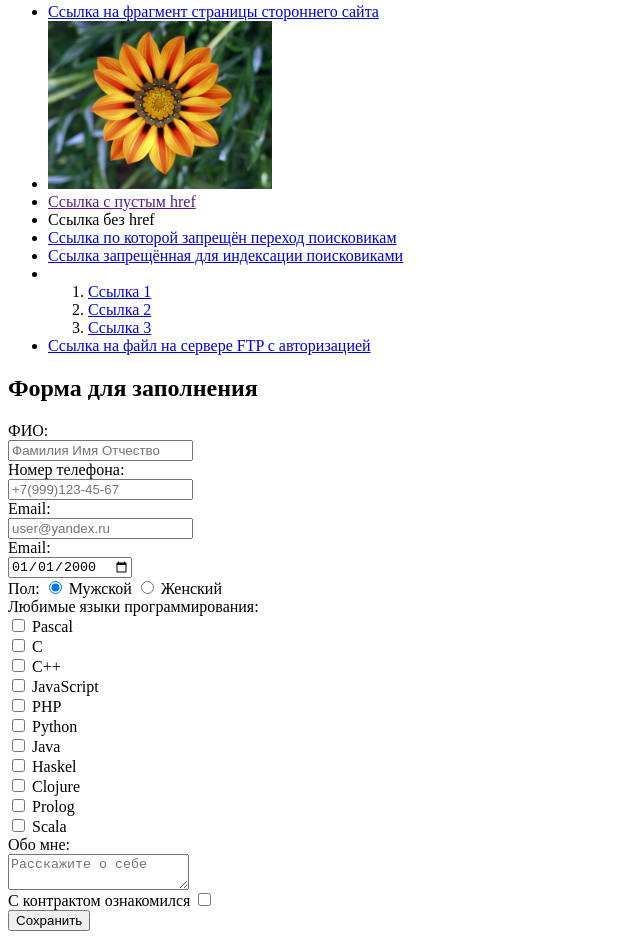
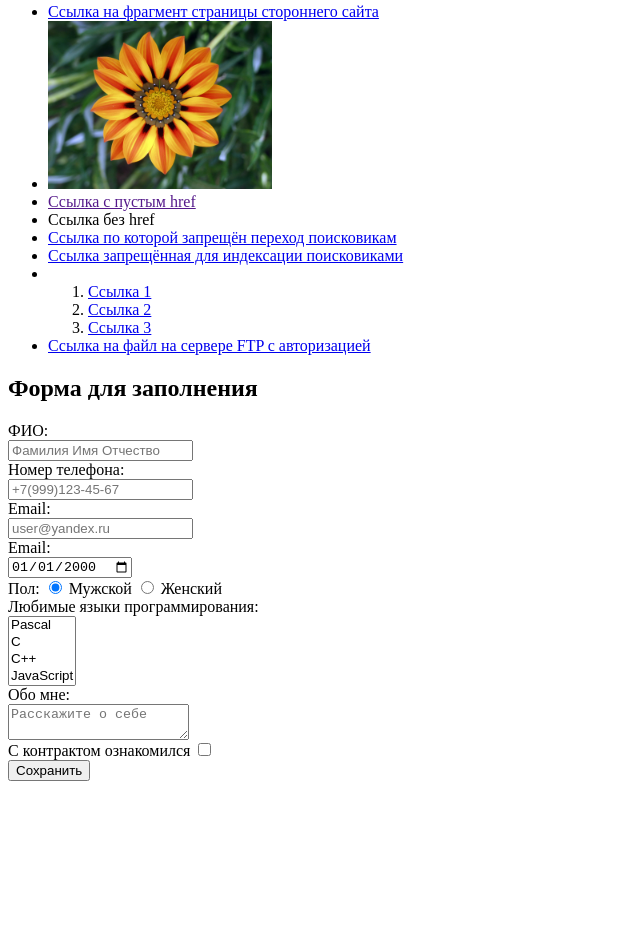
Before and after one commit to bloodykgrapes/bloodykgrapes.github.io, a plain HTML site: page l1/l2/index.html in a window 1280 px wide. Shown: the part 472-1419 px from the top of the page, without its empty margins (0-640 px from the left). After the commit the page ends 1269 px from the top, so only its background shows below. Drawn offline with Linux system fonts and the light colour scheme.

Commit message:
Fix language list

```diff
--- a/l1/l2/index.html
+++ b/l1/l2/index.html
@@ -23,7 +23,7 @@
         <li> <a href="/about/contacts.html">Страница в каталоге about</a> </li>
         <li> <a href="../page.html">Страница в каталоге на 1 уровень выше</a> </li>
         <li> <a href="../../page.html">Страница в каталоге на 2 уровня выше</a> </li>
-        <li> <p> Пример абзаца, внутри которого находится <a href="https://kubsu.ru">контекстная ссылка</a>. </p> </li>
+        <li> <p>Пример абзаца, внутри которого находится <a href="https://kubsu.ru">контекстная ссылка</a>.</p> </li>
         <li> <a href="https://kubsu.ru/index.php#region-footer-second">Ссылка на фрагмент страницы стороннего сайта</a></li>
         <li>
             <img src="/image.jpg" alt="Описание картинки" width="224" height="168" usemap="#image-map">
@@ -88,61 +88,22 @@
         </label>
         <br>
 
-        Любимые языки программирования:
         <label>
+            Любимые языки программирования:
             <br>
-            <input name="field-language" type="checkbox">
-            Pascal
-        </label>
-        <label>
-            <br>
-            <input name="field-language" type="checkbox">
-            C
-        </label>
-        <label>
-            <br>
-            <input name="field-language" type="checkbox">
-            C++
-        </label>
-        <label>
-            <br>
-            <input name="field-language" type="checkbox">
-            JavaScript
-        </label>
-        <label>
-            <br>
-            <input name="field-language" type="checkbox">
-            PHP
-        </label>
-        <label>
-            <br>
-            <input name="field-language" type="checkbox">
-            Python
-        </label>
-        <label>
-            <br>
-            <input name="field-language" type="checkbox">
-            Java
-        </label>
-        <label>
-            <br>
-            <input name="field-language" type="checkbox">
-            Haskel
-        </label>
-        <label>
-            <br>
-            <input name="field-language" type="checkbox">
-            Clojure
-        </label>
-        <label>
-            <br>
-            <input name="field-language" type="checkbox">
-            Prolog
-        </label>
-        <label>
-            <br>
-            <input name="field-language" type="checkbox">
-            Scala
+            <select name="field-language" multiple="multiple">
+                <option value="Pascal">Pascal</option>
+                <option value="C">C</option>
+                <option value="C++">C++</option>
+                <option value="JavaScript">JavaScript</option>
+                <option value="PHP">PHP</option>
+                <option value="Python">Python</option>
+                <option value="Java">Java</option>
+                <option value="Haskel">Haskel</option>
+                <option value="Clojure">Clojure</option>
+                <option value="Prolog">Prolog</option>
+                <option value="Scala">Scala</option>
+            </select>
         </label>
         <br>
 
```
